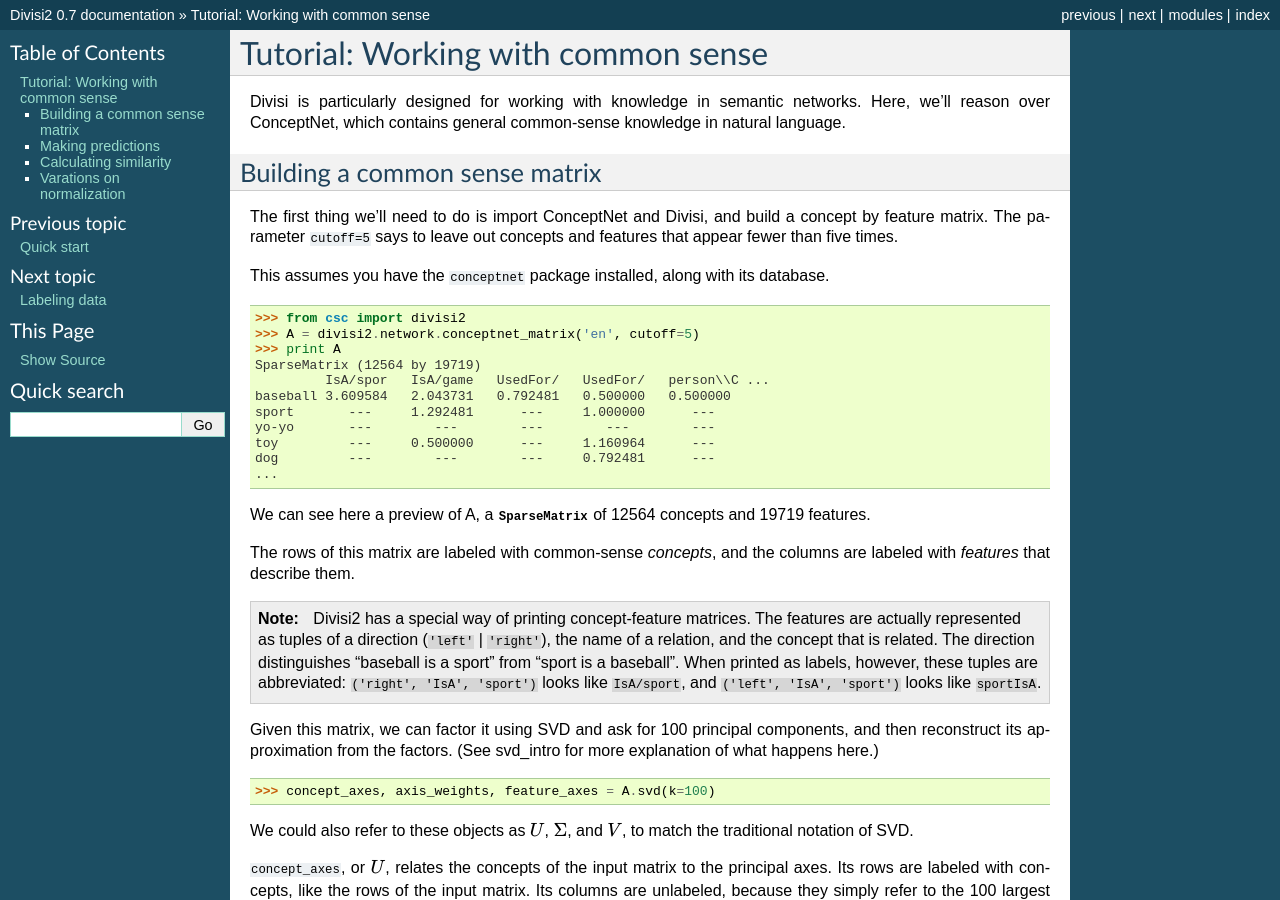
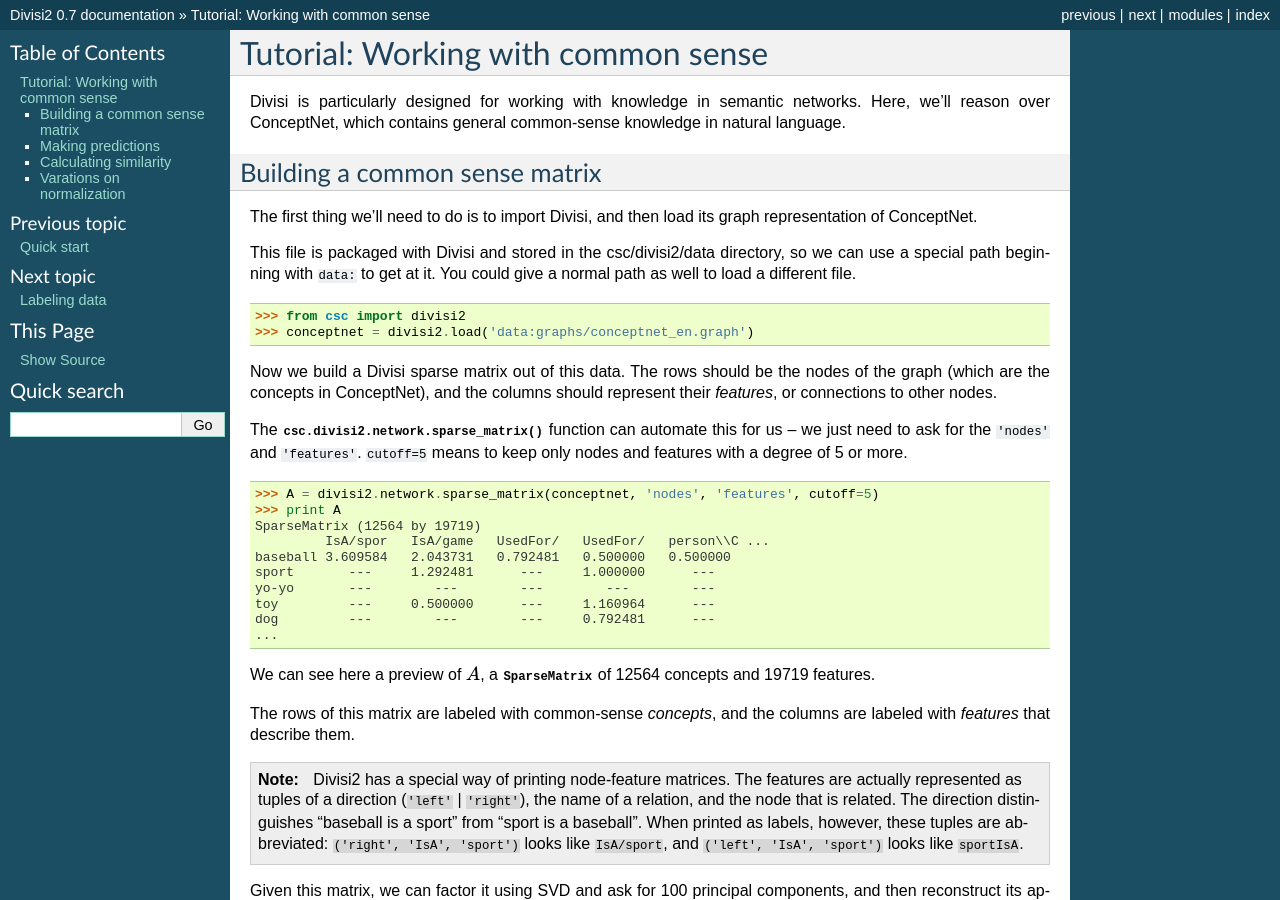
Before and after one commit to commonsense/divisi2, a Sphinx documentation site: the page built from doc/tutorial_aspace.rst, in a window 1280 px wide and 900 px high. Built offline with Sphinx 7.4.7, drawn with Linux system fonts in a browser that asks for light colours; formulas are drawn with MathJax 3.

Commit message:
made JSMath work in documentation

```diff
--- a/doc/conf.py
+++ b/doc/conf.py
@@ -23,8 +23,7 @@
 # Add any Sphinx extension module names here, as strings. They can be extensions
 # coming with Sphinx (named 'sphinx.ext.*') or your custom ones.
 extensions = ['sphinx.ext.autodoc', 'sphinx.ext.autosummary',
-'sphinx.ext.intersphinx', 'sphinx.ext.jsmath', 'sphinx.ext.pngmath',
-'sphinx.ext.doctest']
+'sphinx.ext.intersphinx', 'sphinx.ext.jsmath', 'sphinx.ext.doctest']
 
 # Add any paths that contain templates here, relative to this directory.
 templates_path = ['_templates']
--- a/doc/tutorial_aspace.rst
+++ b/doc/tutorial_aspace.rst
@@ -10,15 +10,26 @@
 Building a common sense matrix
 ------------------------------
 
-The first thing we'll need to do is import ConceptNet and Divisi, and build a
-concept by feature matrix. The parameter `cutoff=5` says to leave out
-concepts and features that appear fewer than five times.
+The first thing we'll need to do is to import Divisi, and then load its graph
+representation of ConceptNet.
 
-This assumes you have the `conceptnet` package installed, along with its
-database.
+This file is packaged with Divisi and stored in the csc/divisi2/data directory,
+so we can use a special path beginning with `data:` to get at it. You could
+give a normal path as well to load a different file.
 
 >>> from csc import divisi2
->>> A = divisi2.network.conceptnet_matrix('en', cutoff=5)
+>>> conceptnet = divisi2.load('data:graphs/conceptnet_en.graph')
+
+Now we build a Divisi sparse matrix out of this data. The rows should be the
+nodes of the graph (which are the concepts in ConceptNet), and the columns
+should represent their *features*, or connections to other nodes.
+
+The :func:`csc.divisi2.network.sparse_matrix`
+function can automate this for us -- we just need to ask for the `'nodes'` and
+`'features'`. `cutoff=5` means to keep only nodes and features with a degree of
+5 or more.
+
+>>> A = divisi2.network.sparse_matrix(conceptnet, 'nodes', 'features', cutoff=5)
 >>> print A
 SparseMatrix (12564 by 19719)
          IsA/spor   IsA/game   UsedFor/   UsedFor/   person\\C ...
@@ -29,7 +40,7 @@
 dog         ---        ---        ---     0.792481      ---
 ...
 
-We can see here a preview of A, a :class:`SparseMatrix` of 12564 concepts and
+We can see here a preview of :math:`A`, a :class:`SparseMatrix` of 12564 concepts and
 19719 features.
 
 The rows of this matrix are labeled with common-sense *concepts*, and the
@@ -37,9 +48,9 @@
 
 .. note::
 
-   Divisi2 has a special way of printing concept-feature matrices. The features
+   Divisi2 has a special way of printing node-feature matrices. The features
    are actually represented as tuples of a direction (`'left'` | `'right'`), the
-   name of a relation, and the concept that is related. The direction
+   name of a relation, and the node that is related. The direction
    distinguishes "baseball is a sport" from "sport is a baseball". When
    printed as labels, however, these tuples are abbreviated:
    `('right', 'IsA', 'sport')` looks like `IsA/sport`, and
```
